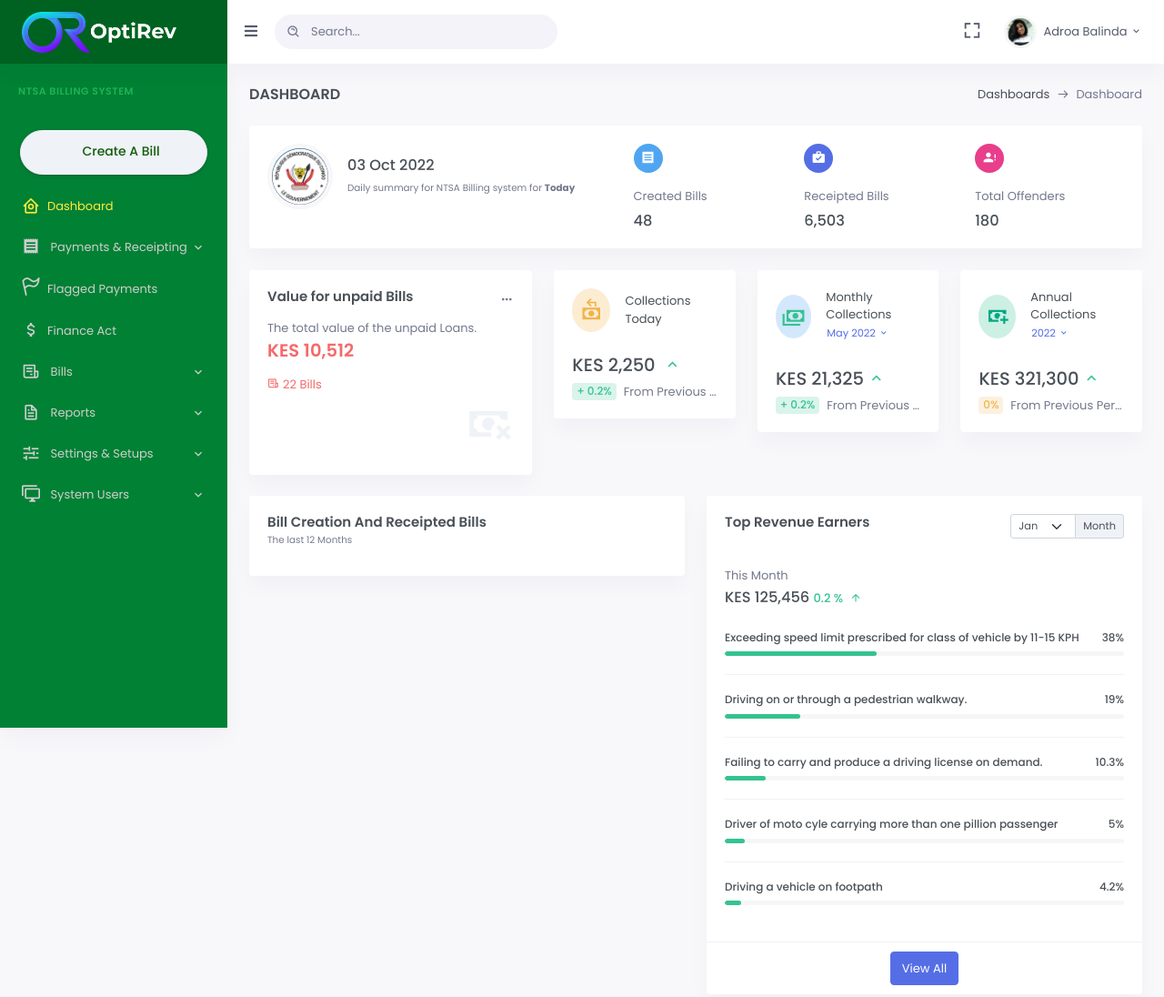
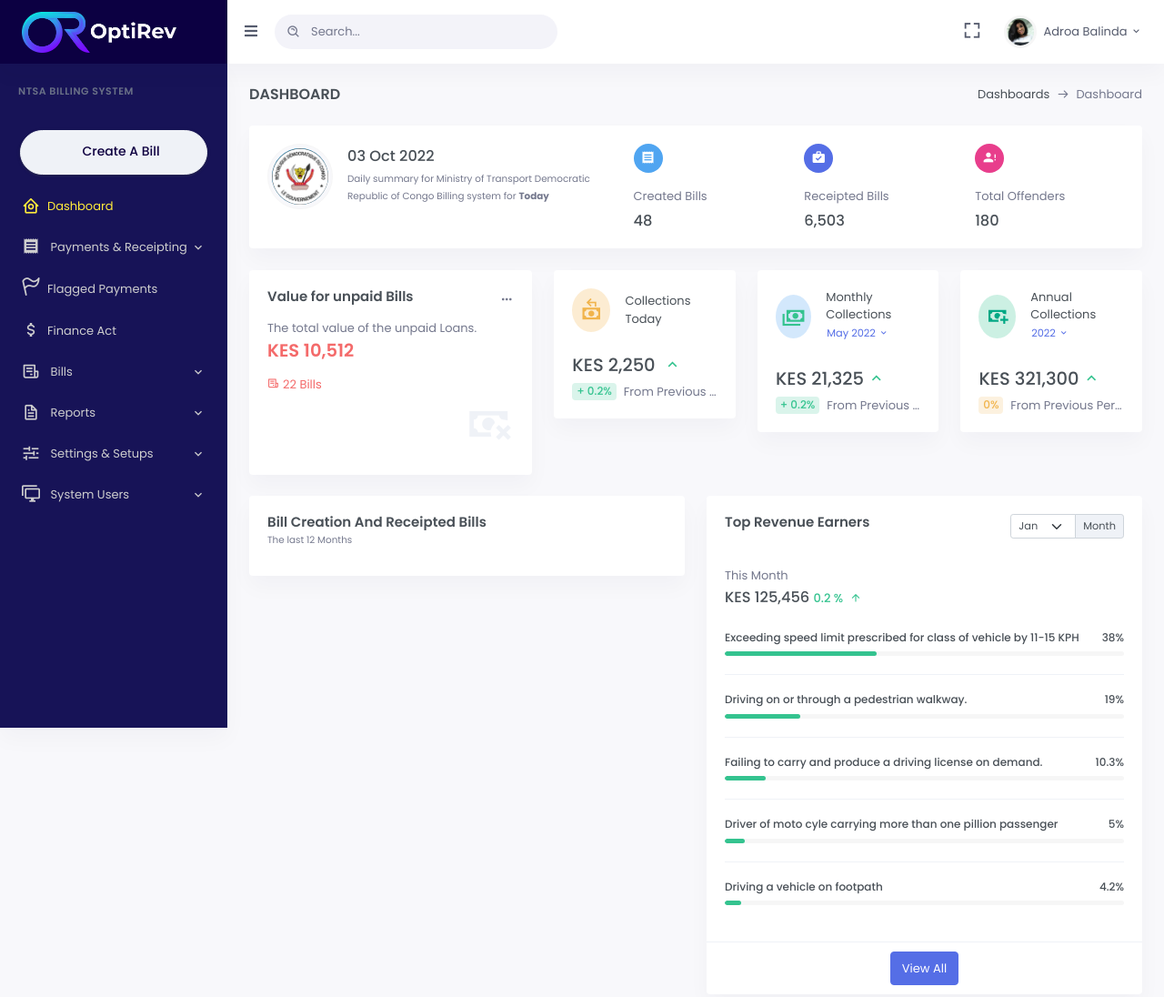
Before and after one commit to OzzayNetwork/NTSA-Nyama, a plain HTML site: page index.html in a window 1280 px wide. Shown: the top 1096 px of the page at 91% size. Drawn offline with nearby package versions, Linux system fonts and the light colour scheme; a script that the page names is missing.

Commit message:
kelvin: the changes

```diff
--- a/assets/css/custom.css
+++ b/assets/css/custom.css
@@ -754,11 +754,11 @@ padding: 0px;
     }
 
     body[data-sidebar=dark] .navbar-brand-box {
-        background: #006220;
+        background: #0c0042;
     }
 
     body[data-sidebar=dark] .vertical-menu {
-        background: #008134;
+        background: #171357;
     }
 
     .navbar-brand-box .logo-sm {
@@ -787,7 +787,7 @@ padding: 0px;
 
     .side-bar-button span {
         font-size: 14px;
-        color: #135d0c;
+        color: #0e0040;
         font-weight: 500;
     }
 
@@ -1196,7 +1196,7 @@ padding: 0px;
     }
 
     body[data-sidebar=dark] .menu-title {
-        color: #1fb355;
+        /* color: #1fb355; */
     }
     #kev-step-form nav{
         padding: 1rem;
--- a/index.html
+++ b/index.html
@@ -370,9 +370,9 @@
                                                 </div>
                                                 <div class="flex-grow-1 align-self-center">
                                                     <div class="text-muted">
-                                                        <p class="mb-2 d-none">Daily Quick Stats for NTSA</p>
+                                                        <p class="mb-2 d-none">Daily Quick Stats for Ministry of Transport Democratic Republic of Congo</p>
                                                         <h5 class="mb-1 today-date">03 Oct 2022</h5>
-                                                        <p class="mb-0 d-non pb-0"><small>Daily summary for NTSA Billing system for <strong>Today</strong></small></p>
+                                                        <p class="mb-0 d-non pb-0"><small>Daily summary for Ministry of Transport Democratic Republic of Congo Billing system for <strong>Today</strong></small></p>
                                                     </div>
                                                 </div>
                                             </div>
```
Also changed, not shown: auth-login.html (+3 -3 lines).
